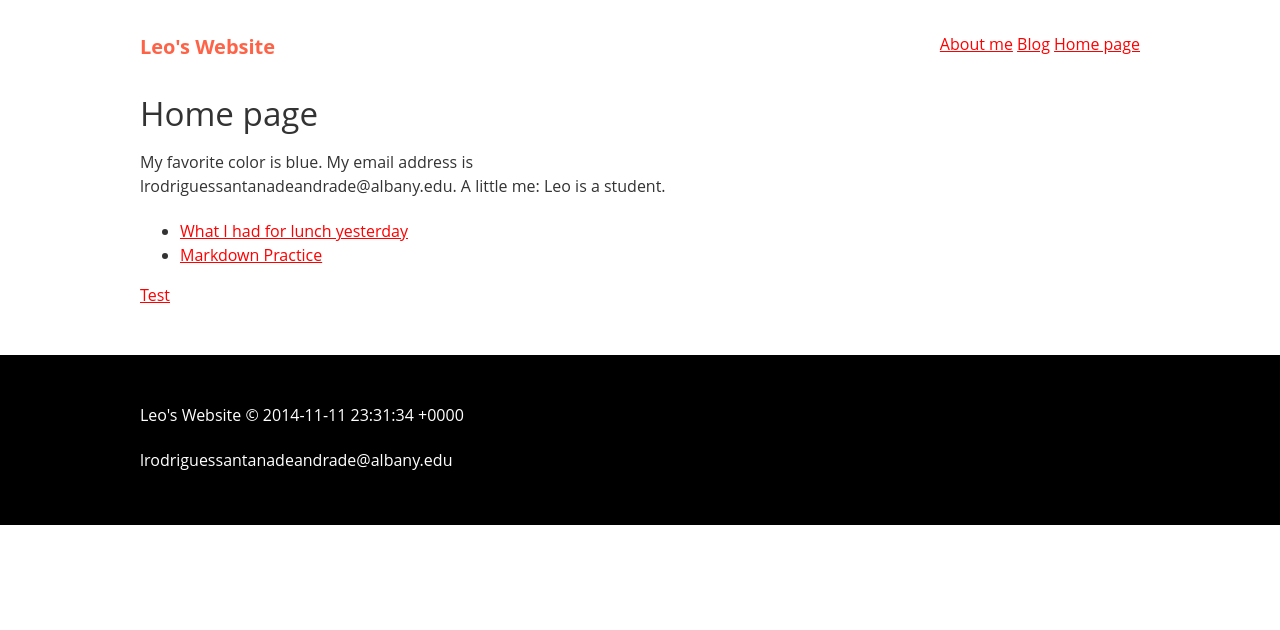
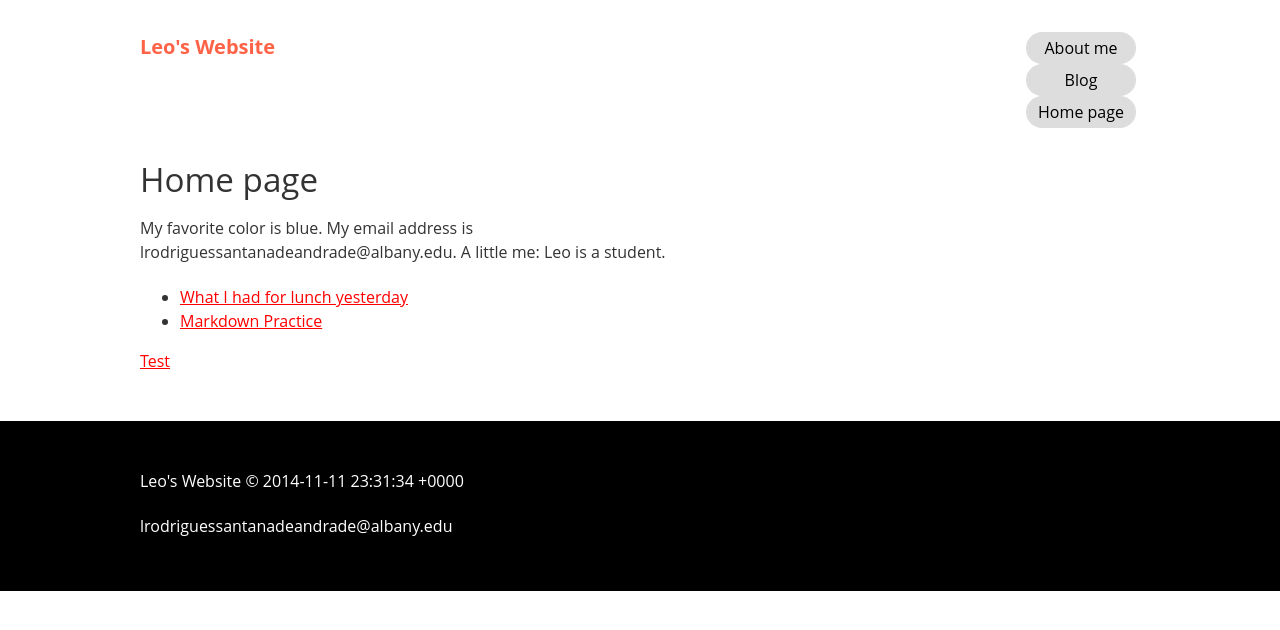
Before and after one commit to leorodrigues03/lgoeb.github.io, a Jekyll site: the page built from index.html, in a window 1280 px wide. Shown: the top 630 px of the page. Built offline with Jekyll 4.4.1, drawn with Linux system fonts in a browser that asks for light colours.

Commit message:
add active nav-link

```diff
--- a/_includes/header.html
+++ b/_includes/header.html
@@ -6,7 +6,7 @@
 
 				{% for nav in site.pages %}
 					{% if nav.title %}
-				    	<a class="{% if nav.title == page.title %} active{% endif %}" href="{{ nav.url }}">{{ nav.title }}</a>
+				    	<a class="nav-link {% if nav.title == page.title %} active{% endif %}" href="{{ nav.url }}">{{ nav.title }}</a>
 				  	{% endif %}
 				{% endfor %}
 
--- a/css/main.css
+++ b/css/main.css
@@ -123,6 +123,9 @@
 .nav-link:hover {
 	background: lightblue;
 }
+.nav-link:active {
+	background:tomato;
+}
 
 /* Columns */
 
```
Also changed, not shown: blog.html (line endings or trailing spaces).
